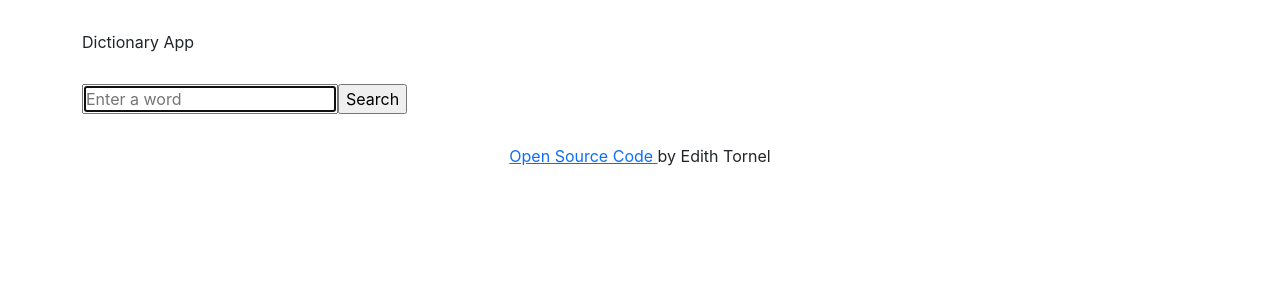
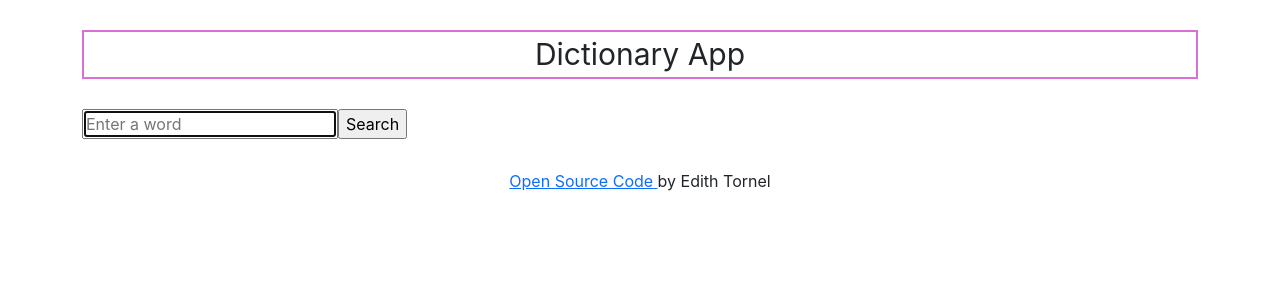
Before and after one commit to torn6810/dictionary-project, a React (Create React App) app: page / in a window 1280 px wide. Shown: the top 300 px of the page. Built offline with nearby package versions, Linux system fonts and the light colour scheme.

Commit message:
Updated app header

```diff
--- a/src/App.css
+++ b/src/App.css
@@ -4,4 +4,7 @@
 }
 .App-header{
   margin: 30px 0;
+  text-align: center;
+  font-size: 30px;
+  border: 2px solid orchid;
 }
```
